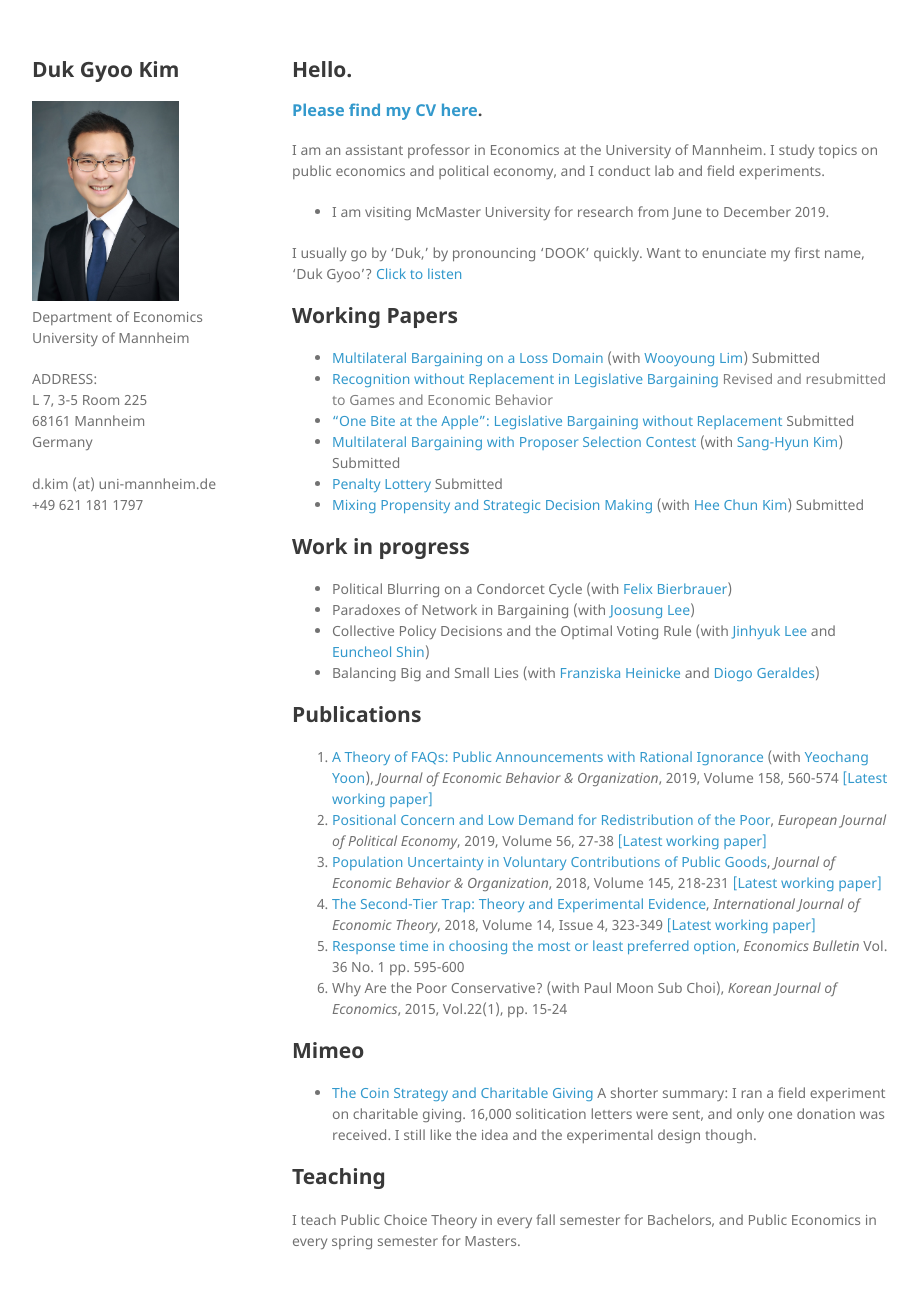
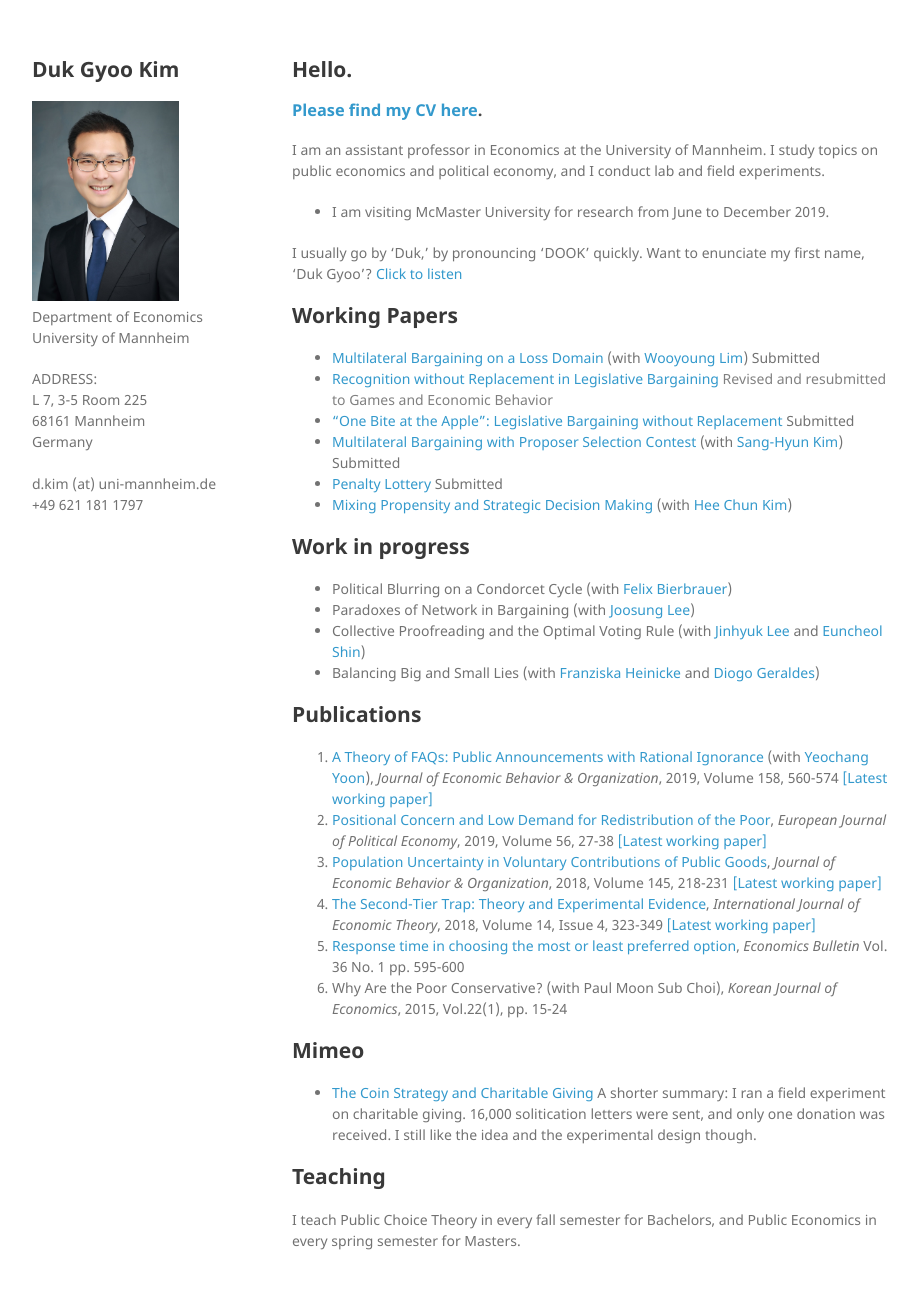
Before and after one commit to kimdukgyoo/kimdukgyoo.github.io, a Jekyll site: the page built from index.md, in a window 1280 px wide and 1321 px high. Shown: the top 1289 px of the window, without its empty margins (178-1095 px from the left). Built offline with Jekyll 4.4.1, drawn with Linux system fonts in a browser that asks for light colours; our own code applies the rules of GitHub Pages for plain Markdown files.

Commit message:
Update index.md

```diff
--- a/index.md
+++ b/index.md
@@ -15,12 +15,12 @@ I usually go by 'Duk,' by pronouncing 'DOOK' quickly. Want to enunciate my first
 * <a href="https://kimdukgyoo.github.io/PDFfiles/OneBiteAtTheApple.pdf" target="_blank"> "One Bite at the Apple": Legislative Bargaining without Replacement</a> Submitted
 * <a href="https://kimdukgyoo.github.io/PDFfiles/MBContest.pdf" target="_blank">Multilateral Bargaining with Proposer Selection Contest</a> (with <a href="https://sites.google.com/site/sanghyunkim46/research" target="_blank">Sang-Hyun Kim</a>) Submitted
 * <a href="https://kimdukgyoo.github.io/PDFfiles/penalty-lottery.pdf" target="_blank"> Penalty Lottery </a> Submitted
-* <a href="https://kimdukgyoo.github.io/PDFfiles/mixing-propensity-strategic.pdf" target="_blank"> Mixing Propensity and Strategic Decision Making</a> (with <a href="https://sites.google.com/site/hckim0822/home" target="_blank">Hee Chun Kim</a>) Submitted
+* <a href="https://kimdukgyoo.github.io/PDFfiles/mixing-propensity-strategic.pdf" target="_blank"> Mixing Propensity and Strategic Decision Making</a> (with <a href="https://sites.google.com/site/hckim0822/home" target="_blank">Hee Chun Kim</a>)
 
 ## Work in progress
 * Political Blurring on a Condorcet Cycle (with <a href="https://www.wiso.uni-koeln.de/de/forschung/find-an-expert/experts/prof-dr-felix-bierbrauer/" target="_blank">Felix Bierbrauer</a>)
 * Paradoxes of Network in Bargaining (with <a href="https://sites.google.com/site/joosungecon/research" target="_blank">Joosung Lee</a>)
-* Collective Policy Decisions and the Optimal Voting Rule (with <a href="https://sites.google.com/site/jinhyuk2con/" target="_blank">Jinhyuk Lee</a> and <a href="https://sites.google.com/site/euncheolshin00/" target="_blank">Euncheol Shin</a>)
+* Collective Proofreading and the Optimal Voting Rule (with <a href="https://sites.google.com/site/jinhyuk2con/" target="_blank">Jinhyuk Lee</a> and <a href="https://sites.google.com/site/euncheolshin00/" target="_blank">Euncheol Shin</a>)
 * Balancing Big and Small Lies (with <a href="https://sites.google.com/view/franziskaheinicke/research?authuser=0" target="_blank">Franziska Heinicke</a> and <a href="https://sites.google.com/site/diogogeraldes/research" target="_blank">Diogo Geraldes</a>)
 
 
```
